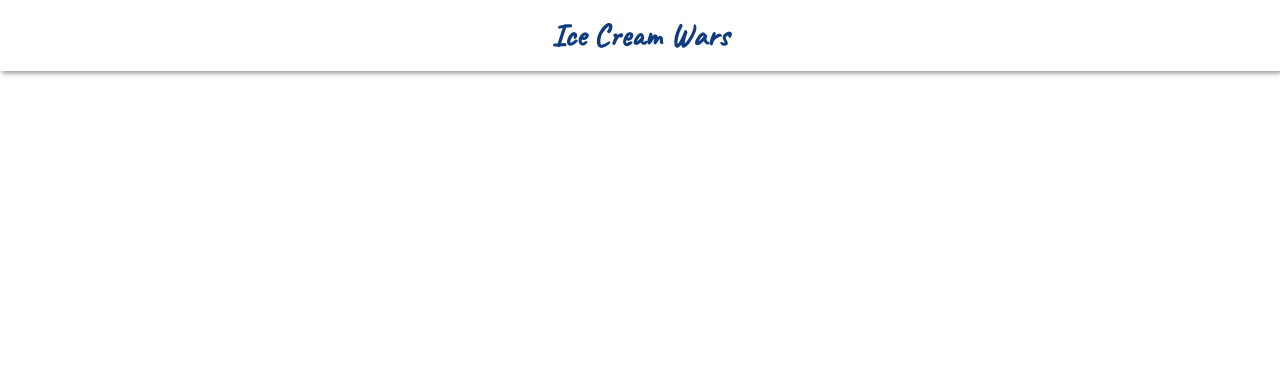
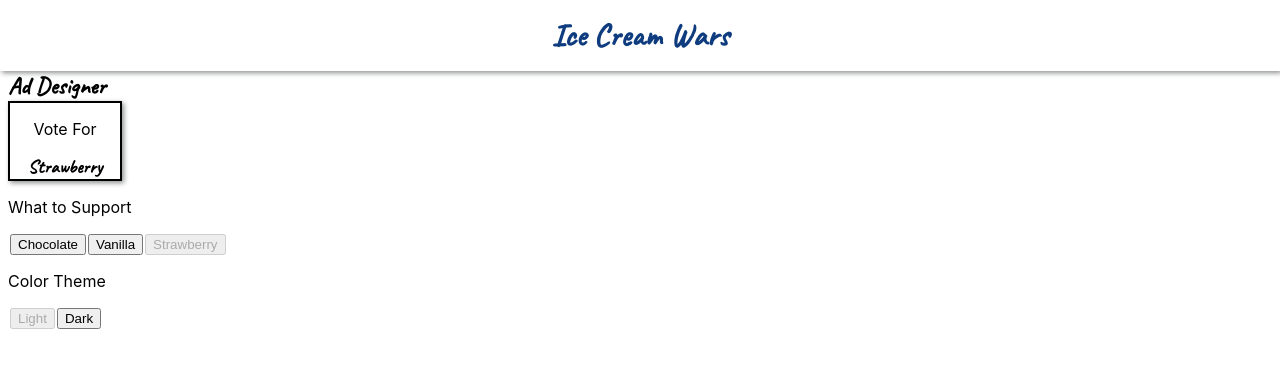
Before and after one commit to g-marlee/icecream-lab-1, a React (Create React App) app: page / in a window 1280 px wide. Shown: the top 368 px of the page. Built offline with nearby package versions, Linux system fonts and the light colour scheme.

Commit message:
Made functional buttons but I am so tired

```diff
--- a/src/App.css
+++ b/src/App.css
@@ -1,7 +1,8 @@
 h1,h2,h3,h4,h5 {
   margin: 0px;
+  font-family: 'Caveat', cursive;
 }
 
-.caveat-font {
-  font-family: 'Caveat', cursive;
+button {
+  margin-left: 2px;
 }
--- a/src/App.tsx
+++ b/src/App.tsx
@@ -2,11 +2,15 @@ import React from 'react';
 import logo from './logo.svg';
 import './App.css';
 import Header from './components/Header';
+import AdDesigner from './components/AdDesigner';
 
 function App() {
   return (
     <div className="App">
       <Header />
+      <div className='content-container'>
+        <AdDesigner />
+      </div>
     </div>
   );
 }
--- a/src/components/AdDesigner.css
+++ b/src/components/AdDesigner.css
@@ -0,0 +1,10 @@
+.ad-light {
+    border: solid 2px #222;
+    box-shadow: 2px 2px 5px #8d918e;
+}
+
+.ad-dark {
+    background-color: #222;
+    color: #fff;
+    box-shadow: 2px 2px 5px #8d918e;
+}
--- a/src/components/AdDesigner.tsx
+++ b/src/components/AdDesigner.tsx
@@ -1 +1,51 @@
+import { isDisabled } from "@testing-library/user-event/dist/utils";
+import { useState } from "react";
 import "./AdDesigner.css";
+
+
+
+function AdDesigner() {
+    const [flavor, setFlavor] = useState("Strawberry");
+    const [mode, setMode] = useState("-light");
+
+    const handleChocolateButton = () => {
+        setFlavor("Chocolate");
+    }
+
+    const handleVanillaButton = () => {
+        setFlavor("Vanilla");
+    }
+
+    const handleStrawberryButton = () => {
+        setFlavor("Strawberry");
+    }
+
+    const handleLightButton = () => {
+        setMode("-light");
+    }
+
+    const handleDarkButton = () => {
+        setMode("-dark");
+    }
+    return (<div style={{marginLeft: '8px'}}>
+            <h2 className="caveat-font">Ad Designer</h2>
+            <div className= {"ad" + mode} style={{display: 'flex', flexDirection: 'column', textAlign: 'center', border: '2px solid black', width: "110px"}}>
+                <p>Vote For</p><h3>{flavor}</h3>
+            </div>
+            <div>
+                <p>What to Support</p>
+                <button onClick={handleChocolateButton} disabled={flavor === "Chocolate"}>Chocolate</button>
+                <button onClick={handleVanillaButton} disabled={flavor === "Vanilla"}>Vanilla</button>
+                <button onClick={handleStrawberryButton} disabled={flavor === "Strawberry"}>Strawberry</button>
+            </div>
+            <div>
+                <p>Color Theme</p>
+                <button onClick={handleLightButton} disabled={mode === "-light"}>Light</button>
+                <button onClick={handleDarkButton} disabled={mode === "-dark"}>Dark</button>
+            </div>
+
+        </div>
+    )
+}
+
+export default AdDesigner;
```
